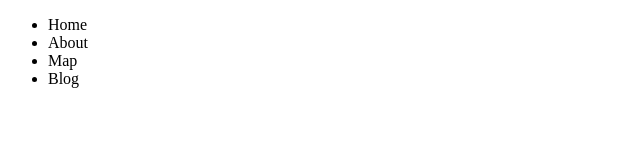
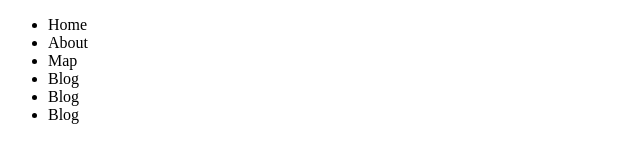
Before and after one commit to ArzumResulova/textgit, a plain HTML site: page index.html in a window 1280 px wide. Shown: the whole page, without its empty margins (0-640 px from the left). Drawn offline with Linux system fonts and the light colour scheme.

Commit message:
feature:add fixed

```diff
--- a/index.html
+++ b/index.html
@@ -15,6 +15,8 @@
                 <li>About </li>
                 <li>Map</li>
                 <li>Blog</li>
+                <li>Blog</li>
+                <li>Blog</li>
             </ul>
         </nav>
     </header>
```
